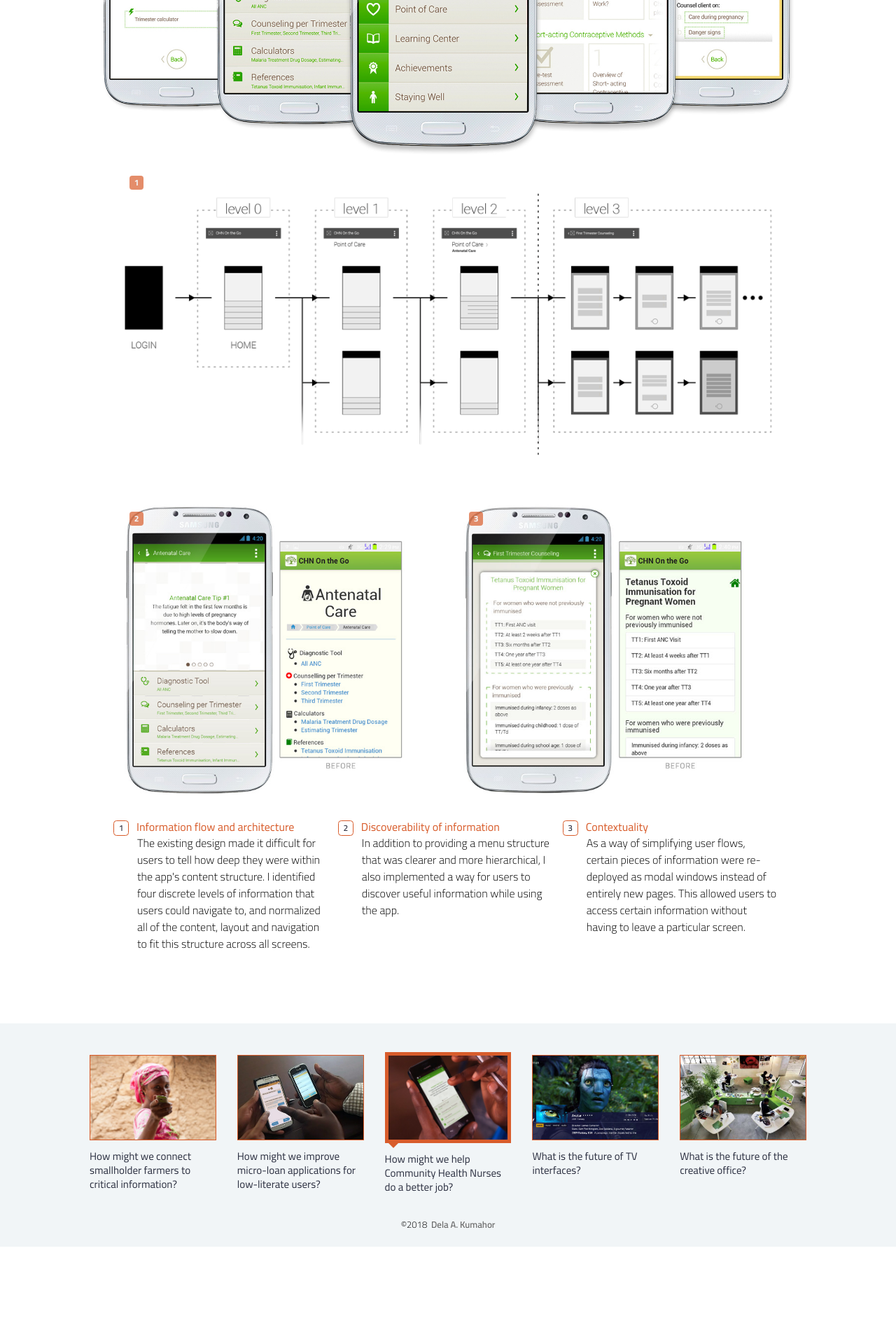
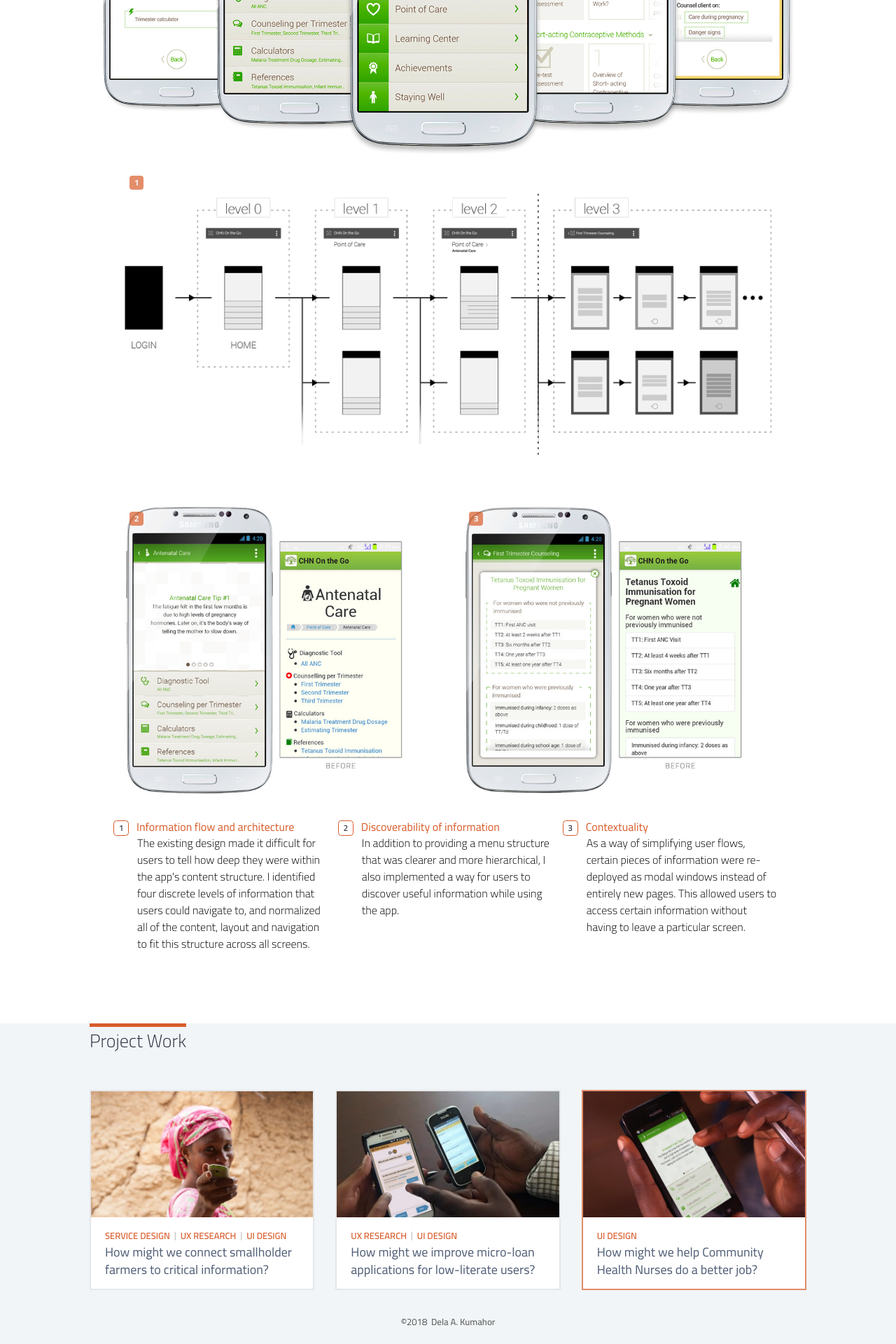
Before and after one commit to delak/portfolio-site, a Jekyll site: the page built from chnotg.html, in a window 1280 px wide. Shown: the part 853-2773 px from the top of the page at 70% size. Built offline with Jekyll 4.4.1, drawn with Linux system fonts in a browser that asks for light colours; nearby versions of some CDN libraries; before the commit the page ends 2634 px from its top, so only the background shows below that.

Commit message:
- Removed beta and alcatel projects. - Fixed video glitch where it stopped playing

```diff
--- a/_includes/footer.html
+++ b/_includes/footer.html
@@ -1,5 +1,6 @@
 {% if page.layout != 'home' %}
 <footer>
+  <h3 class="section-title">Project Work</h3>
   <div class="project-thumbnails">
     {% include project-grid.html %}
   </div>
--- a/_includes/project-grid.html
+++ b/_includes/project-grid.html
@@ -12,12 +12,8 @@
           </div>
         </div>
         <div class="project-label">
-          {% if page.layout != 'home' %}
-          <div class="project-question">{{ p.question }}</div>
-          {% else %}
           <div class="project-category">{{ p.categories }}</div>
           <div class="project-question">{{ p.question }}</div>
-          {% endif %}
         </div>
       </a>
     </div>
--- a/_sass/_layout.scss
+++ b/_sass/_layout.scss
@@ -158,12 +158,13 @@
 	border-top: 1px solid $brand-color;
 	background-color: $brand-color3;
 
-	h3 {
+	@at-root {
+		h3.section-title {
 			font: {
-			size: 30px;
+				size: 26px;
 				weight: $cairo-light;
 			}
-		color: #555;
+			color: $brand-color2;
 			display: inline-block;
 			margin-bottom: 80px;
 			line-height: 30px;
@@ -171,7 +172,6 @@
 			border-top: 5px solid $brand-color;
 		}
 
-	@at-root {
 		.project-thumbnails {
 			margin: 0 calc(-1 * (#{$global-padding}));
 			display: flex;
@@ -713,7 +713,6 @@
 		display: inline-block;
 		padding-top: 9px;
 		margin-left: 10vw;
-		height: 40px;
 		font-weight: $cairo-semi-bold;
 		font-size: 18px;
 		text-transform: uppercase;
@@ -749,10 +748,14 @@
 				color: $grey-color-light;
 				opacity: 0;
 				visibility: hidden;
+				position: relative;
+				height: 0;
+				top: -20px;
 
 				&.show-title {
 					opacity: 1;
 					visibility: visible;
+					top: 0;
 				}
 			}
 		}
@@ -771,80 +774,35 @@
 
 /* FOOTER */
 footer {
-	padding: 10px 10% 0;
+	padding: 0 10%;
 	margin-top: 80px;
 	background-color: $brand-color3;
+
+	h3.section-title {
+		margin-bottom: 20px;
+	}
 
 	.project-thumbnails {
 		margin-top: 20px;
 
 		.project {
 			margin: $global-padding;
-			width: calc(20% - (2 * #{$global-padding}));
 			min-width: 180px;
 			flex-grow: 1;
-			border: none;
-			background: none;
 
 			.project-image-box {
-				border: 1px solid $brand-color;
 				margin-bottom: 5px;
+				height: 180px;
 
 				.project-image {
 					width: 101%;
-					height: 120px;
-
-					.project-title {
-						font-size: 14px;
-						line-height: 20px;
-						padding: 0 30px;
-					}
-				}
-			}
-
-			.project-label {
-				padding: 8px 0 0;
-
-				.project-question {
-					font: {
-						size: 15px;
-						weight: $cairo-regular;
-					}
-					color: $brand-color2;
-					line-height: 20px;
-				}
-
-				.project-category {
-					color: $grey-color-dark;
-					margin-top: 8px;
-
-					.type-divider {
-						display: block;
-						height: 2px;
-						opacity: 0;
-						@include media-query($on-tablet) {
-							display: inline;
-					    opacity: 0.4;
-						}
-					}
 				}
 			}
 
 			&.current {
+				border-color: rgba(216, 92, 43, 0.7);
+
 				.project-image-box {
-					margin-top: -4px;
-					border-width: 5px;
-
-					&::after {
-						content: "";
-						position: absolute;
-						margin-top: 5px;
-					  border: {
-							width: 7px;
-					  	style: solid;
-						  color: $brand-color transparent transparent transparent;
-						}
-					}
 				}
 
 				.project-title {
--- a/alu.html
+++ /dev/null
@@ -1,59 +0,0 @@
----
-layout: project
-shortcode: alu
-order: 4
-projectname: Alcatel-Lucent MiViewTV
-client: Alcatel-Lucent
-role: Interaction Designer and Developer
-dates: March 2011 –<br>June 2011
-question: What is the future of TV interfaces?
-categories: UI Design  <span class="type-divider">|</span>  Interactive Prototyping
-description: <p>MiViewTV is an IPTV application for Alcatel-Lucent that I was asked to redesign as part of the team at <a href="http://www.experientia.com/" target="_blank">Experientia</a>.</p><p>My role was in the development of concepts that fit the UI design language already established through Alcatel-Lucent's identity guidelines and existing mobile apps, followed by the Interaction Design of the screens according to the Information Architecture that had been defined, and finally in the development of the prototype with Flash®.</p>
-brief: |
-  <ul>
-    <li>item 1</li>
-    <li>item 2</li>
-    <li>item 3</li>
-  </ul>
----
-
-<div class="case-study">
-  <div class="ui-image" style="background-image: url({{ site.imagepath }}alu7.jpg)">
-    <p>
-      <a data-caption="Extended miniguide" href="{{ site.imagepath }}alu7.jpg" data-fancybox="lightbox-{{ page.shortcode }}"></a>
-    </p>
-  </div>
-  <div class="image-grid-full">
-    <div class="wide-image" style="background-image: url({{ site.imagepath }}08_Mosaic.jpg)">
-      <p>
-        <a data-caption="Channel mosaic" href="{{ site.imagepath }}08_Mosaic.jpg" data-fancybox="lightbox-{{ page.shortcode }}"></a>
-      </p>
-    </div>
-    <div class="half-image" style="background-image: url({{ site.imagepath }}01_EPG.jpg)">
-      <p>
-        <a data-caption="Electronic Programming Guide (EPG)" href="{{ site.imagepath }}01_EPG.jpg" data-fancybox="lightbox-{{ page.shortcode }}"></a>
-      </p>
-    </div>
-    <div class="half-image" style="background-image: url({{ site.imagepath }}07_VOD.jpg)">
-      <p>
-        <a data-caption="Video On Demand" href="{{ site.imagepath }}07_VOD.jpg" data-fancybox="lightbox-{{ page.shortcode }}"></a>
-      </p>
-		</div>
-    <div class="half-image" style="background-image: url({{ site.imagepath }}03_VoD_detail-page_web.jpeg)">
-      <p>
-        <a data-caption="Video On Demand details" href="{{ site.imagepath }}03_VoD_detail-page_web.jpeg" data-fancybox="lightbox-{{ page.shortcode }}"></a>
-      </p>
-    </div>
-    <div class="half-image" style="background-image: url({{ site.imagepath }}02_Detail-Page_-Program.jpg)">
-        <p>
-          <a data-caption="Program details" href="{{ site.imagepath }}02_Detail-Page_-Program.jpg" data-fancybox="lightbox-{{ page.shortcode }}"></a>
-        </p>
-  		</div>
-    <video width="100%" poster="{{ site.imagepath }}alu-poster-frame.jpg" muted controls loop>
-      <source src="/assets/videos/alu-video.m4v" />
-      <source src="/assets/videos/alu-video.webm" />
-      <source src="/assets/videos/alu-video.ogg" />
-      Sorry, your browser does not support video.
-    </video>
-  </div>
-</div>
--- a/assets/dak.js
+++ b/assets/dak.js
@@ -15,6 +15,11 @@
     }, 200);
   });
 
+  $('video').on('ended', function () {
+    this.load();
+    this.play();
+  });
+
   $(window).on('scroll', function() {
     var y_scroll_pos = window.pageYOffset;
     var scroll_pos_test = $('.intro-container').height() + $('.masthead').height()/2;
--- a/beta.html
+++ /dev/null
@@ -1,121 +0,0 @@
----
-layout: project
-shortcode: beta
-order: 5
-projectname: beta unopuntozero
-client: Tecno s.p.a.
-role: Communication and Interaction Designer, Developer
-dates: February 2009 –<br>January 2010
-question: What is the future of the creative office?
-categories: Branding and Communication  <span class="type-divider">|</span>  UI Design  <span class="type-divider">|</span>  Web Development
-description: <p>beta unopuntozero is an office furniture system designed by Pierandrei Associati for Italian manufacturer Tecno. It was designed from the start as a product-service system specifically for creative offices.</p><p>beta won several design awards, including the Red Dot Design Award, the ADI Design Index and the GOOD Design Award.</p>
-brief: |
-  <ul>
-    <li>Brand & communication strategy</li>
-    <li>Logo & brand design</li>
-    <li>Editorial design of 240-page beta unopuntozero concept book</li>
-    <li>Sustainable product-service system</li>
-  </ul>
----
-
-<div class="case-study">
-  <div class="ui-image" style="background-image: url({{ site.imagepath }}beta-product.jpg)">
-    <p>
-      <a data-caption="beta unopuntozero" href="{{ site.imagepath }}beta-product.jpg" data-fancybox="lightbox-{{ page.shortcode }}">
-      </a>
-    </p>
-  </div>
-  <div class="section-intro">
-    <p>Branding and communication had to be executed in lockstep with the philosophy of the product itself. We defined a comprehensive strategy in which we defined target users, design language, and a brand evolution for the client company, Tecno. This also included a set of design principles derived from the extensive research and product design work already done by Pierandrei Associati, and functioned as a design brief under which we could streamline all of the design work across the beta unopuntozero product-service system.</p>
-  </div>
-  <div class="main-image" style="background-image: url({{ site.imagepath }}beta-principles-2.jpg); padding-top: 36%;">
-    <p>
-      <a data-caption="beta unopuntozero" href="{{ site.imagepath }}beta-principles-2.jpg" data-fancybox="lightbox-{{ page.shortcode }}">
-      </a>
-    </p>
-  </div>
-  <div class="main-image" style="background-image: url({{ site.imagepath }}beta-logo-1.png)">
-    <p>
-      <a data-caption="Logo" href="{{ site.imagepath }}beta-logo-1.png" data-fancybox="lightbox-{{ page.shortcode }}">
-      </a>
-    </p>
-  </div>
-  <div class="main-image" style="background-image: url({{ site.imagepath }}names-wide.jpg)">
-    <p>
-      <a data-caption="Configurations" href="{{ site.imagepath }}names-wide.jpg" data-fancybox="lightbox-{{ page.shortcode }}">
-      </a>
-    </p>
-  </div>
-  <div class="section-intro">
-    <h3>The concept book: reshape. adapt. evolve.</h3>
-    <p>A 270-page concept book expounding on beta as a philosophy and Pierandrei Associati's design process, from conceptualization to research to implementation. It was used as a sales and marketing tool, and as an accompaniment to the product itself.</p>
-  </div>
-  <div class="ui-image" style="background-image: url({{ site.imagepath }}tcb.jpg); height: 480px; background-position: bottom center;">
-    <p>
-      <a data-caption="The concept book: reshape. adapt. evolve." href="{{ site.imagepath }}tcb.jpg" data-fancybox="lightbox-{{ page.shortcode }}">
-      </a>
-    </p>
-  </div>
-  <div class="image-grid-full image-stroke" style="margin-top: -80px">
-    <div class="half-image" style="background-image: url({{ site.imagepath }}tcb7.jpg)">
-      <p>
-        <a data-caption="The concept book: reshape. adapt. evolve." href="{{ site.imagepath }}tcb7.jpg" data-fancybox="lightbox-{{ page.shortcode }}">
-        </a>
-      </p>
-    </div>
-    <div class="half-image" style="background-image: url({{ site.imagepath }}tcb4.jpg)">
-      <p>
-        <a data-caption="The concept book: reshape. adapt. evolve." href="{{ site.imagepath }}tcb4.jpg" data-fancybox="lightbox-{{ page.shortcode }}">
-        </a>
-      </p>
-		</div>
-    <div class="half-image" style="background-image: url({{ site.imagepath }}tcb1.jpg)">
-      <p>
-        <a data-caption="The concept book: reshape. adapt. evolve." href="{{ site.imagepath }}tcb1.jpg" data-fancybox="lightbox-{{ page.shortcode }}">
-        </a>
-      </p>
-    </div>
-    <div class="half-image" style="background-image: url({{ site.imagepath }}tcb6.jpg)">
-        <p>
-          <a data-caption="The concept book: reshape. adapt. evolve." href="{{ site.imagepath }}tcb6.jpg" data-fancybox="lightbox-{{ page.shortcode }}">
-          </a>
-        </p>
-  		</div>
-  </div>
-  <div class="section-intro">
-    <h3>beta unopuntozero website</h3>
-    <p>Developed in Flash®, the entire site was designed onto one expansive white canvas.</p>
-  </div>
-  <div class="ui-image" style="background-image: url({{ site.imagepath }}beta-web-1.jpg)">
-    <p>
-      <a data-caption="beta unopuntozero website" href="{{ site.imagepath }}beta-web-1.jpg" data-fancybox="lightbox-{{ page.shortcode }}">
-      </a>
-    </p>
-  </div>
-  <div id="website-images" class="image-grid-full image-stroke" style="margin-top: -30px">
-    <div class="half-image" style="background-image: url({{ site.imagepath }}beta6.jpg)">
-      <p>
-        <a data-caption="beta unopuntozero website" href="{{ site.imagepath }}beta6.jpg" data-fancybox="lightbox-{{ page.shortcode }}">
-        </a>
-      </p>
-    </div>
-    <div class="half-image" style="background-image: url({{ site.imagepath }}beta2.jpg)">
-      <p>
-        <a data-caption="beta unopuntozero website" href="{{ site.imagepath }}beta2.jpg" data-fancybox="lightbox-{{ page.shortcode }}">
-        </a>
-      </p>
-		</div>
-    <div class="half-image" style="background-image: url({{ site.imagepath }}beta3.jpg)">
-      <p>
-        <a data-caption="beta unopuntozero website" href="{{ site.imagepath }}beta3.jpg" data-fancybox="lightbox-{{ page.shortcode }}">
-        </a>
-      </p>
-    </div>
-    <div class="half-image" style="background-image: url({{ site.imagepath }}beta4.jpg)">
-        <p>
-          <a data-caption="beta unopuntozero website" href="{{ site.imagepath }}beta4.jpg" data-fancybox="lightbox-{{ page.shortcode }}">
-          </a>
-        </p>
-  		</div>
-  </div>
-</div>
```
Lines whose indentation alone changed are shown as unchanged.
